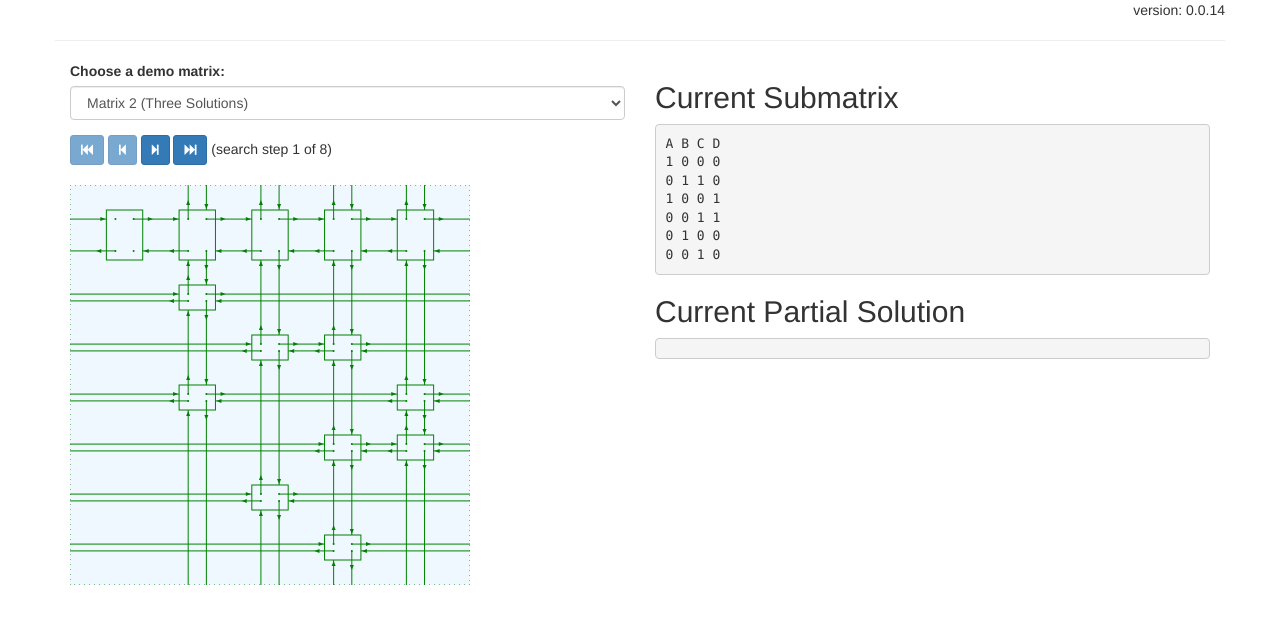
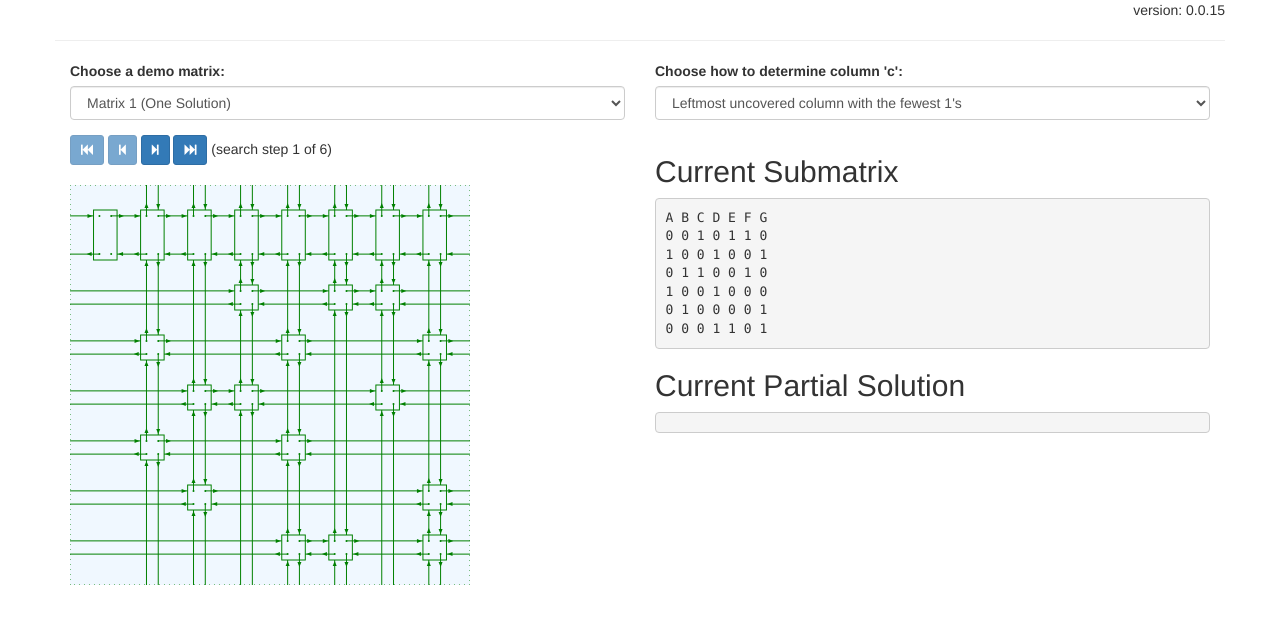
Before and after one commit to taylorjg/dlxlib-self-visualisation, a website built with webpack: page client/index.html in a window 1280 px wide. Built offline with nearby package versions, Linux system fonts and the light colour scheme.

Commit message:
Added column chooser

```diff
--- a/client/index.html
+++ b/client/index.html
@@ -17,33 +17,26 @@
             <hr />
         </div>
         <div class="row">
-            <!--<div class="col-md-6 col-sm-12">
+            <div class="col-md-6 col-sm-12">
                 <div class="form-group">
                     <label class="control-label" for="selMatrix">Choose a demo matrix:</label>
                     <select class="form-control" id="selMatrix">
-                            <option value="0">Matrix 1 (One Solution)</option>
-                            <option value="1" selected>Matrix 2 (Three Solutions)</option>
+                            <option value="0" selected>Matrix 1 (One Solution)</option>
+                            <option value="1">Matrix 2 (Three Solutions)</option>
                         </select>
                 </div>
-            </div>-->
-            <!--<div class="col-md-6 col-sm-12">
+            </div>
+            <div class="col-md-6 col-sm-12">
                 <div class="form-group">
-                    <label class="control-label" for="selColumn">Choose how to determine column 'c':</label>
-                    <select class="form-control" id="selColumn">
+                    <label class="control-label" for="selColumnChooser">Choose how to determine column 'c':</label>
+                    <select class="form-control" id="selColumnChooser">
                             <option value="0" selected>Leftmost uncovered column with the fewest 1's</option>
                             <option value="1">Leftmost uncovered column</option>
                             <option value="2">Rightmost uncovered column</option>
                         </select>
                 </div>
-            </div>-->
+            </div>
             <div class="col-md-6 col-sm-12">
-                <div class="form-group">
-                    <label class="control-label" for="selMatrix">Choose a demo matrix:</label>
-                    <select class="form-control" id="selMatrix">
-                            <option value="0">Matrix 1 (One Solution)</option>
-                            <option value="1" selected>Matrix 2 (Three Solutions)</option>
-                        </select>
-                </div>
                 <div>
                     <button id="btnFirstStep" class="btn btn-sm btn-primary"><i class="fa fa-fast-backward" aria-hidden="true"></i></button>
                     <button id="btnStepBackwards" class="btn btn-sm btn-primary"><i class="fa fa-step-backward" aria-hidden="true"></i></button>
--- a/client/index.js
+++ b/client/index.js
@@ -213,6 +213,7 @@ const svg = document.getElementById('svg');
 const preSubMatrix = document.getElementById('preSubMatrix');
 const prePartialSolution = document.getElementById('prePartialSolution');
 const selMatrix = document.getElementById('selMatrix');
+const selColumnChooser = document.getElementById('selColumnChooser');
 const btnFirstStep = document.getElementById('btnFirstStep');
 const btnStepBackwards = document.getElementById('btnStepBackwards');
 const btnStepForwards = document.getElementById('btnStepForwards');
@@ -341,21 +342,30 @@ const onSearchStep = matrix => (rowIndices, root) => {
     searchSteps.push({ root, drawingArea, subMatrixText, partialSolutionText, linksMap });
 };
 
-const selectMatrix = matrix => {
+const solveMatrix = () => {
+
+    const matrixIndex = Number(selMatrix.value);
+    const columnChooser = Number(selColumnChooser.value);
+
+    const matrix = MATRICES[matrixIndex];
+
     searchSteps.splice(0);
     Array.from(svg.children).forEach(element => element.remove());
-    const solutions = solve(matrix, onSearchStep(matrix));
+
+    const options = {
+        onSearchStep: onSearchStep(matrix),
+        columnChooser
+    };
+
+    const solutions = solve(matrix, options);
+
     solutions.forEach((solution, index) =>
         console.log(`solution[${index}]: ${JSON.stringify(solution)}`));
+
     onStep(0);
 };
 
-const onChangeSelectedMatrix = () => {
-    const matrixIndex = Number(selMatrix.value);
-    const matrix = MATRICES[matrixIndex];
-    selectMatrix(matrix);
-};
+selMatrix.addEventListener('change', solveMatrix);
+selColumnChooser.addEventListener('change', solveMatrix);
 
-selMatrix.addEventListener('change', onChangeSelectedMatrix);
-
-onChangeSelectedMatrix();
+solveMatrix();
--- a/dlxlib/dlx.js
+++ b/dlxlib/dlx.js
@@ -36,14 +36,16 @@ import { ColumnObject } from './columnObject';
 /**
  * Solves the matrix and returns an array of solutions.
  * @param {Matrix} matrix The matrix to be solved.
- * @param {searchStepCallback} [onSearchStep] A callback to be invoked for each step of the algorithm.
- * @param {solutionFoundCallback} [onSolutionFound] A callback to be invoked for each solution found.
- * @param {number} [n] The number of solutions to be returned. By default, all solutions are returned.
+ * @param {Object} [options] An options object.
+ * @param {searchStepCallback} options.onSearchStep A callback invoked for each step of the algorithm.
+ * @param {solutionFoundCallback} options.onSolutionFound A callback invoked for each solution found.
+ * @param {Number} options.numSolutions The number of solutions to return.
+ * @param {Object} options.columnChooser How to choose column 'c'.
  * @returns {Solution[]} The solutions that were found.
  */
-export const solve = (matrix, onSearchStep, onSolutionFound, n) => {
-    const generator = solutionGenerator(matrix, onSearchStep, onSolutionFound);
-    const max = n || Number.MAX_VALUE;
+export const solve = (matrix, options) => {
+    const generator = solutionGenerator(matrix, options);
+    const max = options.n || Number.MAX_VALUE;
     const solutions = [];
     for (let i = 0; i < max; i++) {
         const iteratorResult = generator.next();
@@ -56,13 +58,16 @@ export const solve = (matrix, onSearchStep, onSolutionFound, n) => {
 /**
  * Creates an ES2015 Generator object that can be used to iterate over the solutions to the matrix.
  * @param {Matrix} matrix The matrix to be solved.
- * @param {searchStepCallback} [onSearchStep] A callback to be invoked for each step of the algorithm.
- * @param {solutionFoundCallback} [onSolutionFound] A callback to be invoked for each solution found.
+ * @param {Object} [options] An options object.
+ * @param {searchStepCallback} options.onSearchStep A callback invoked for each step of the algorithm.
+ * @param {solutionFoundCallback} options.onSolutionFound A callback invoked for each solution found.
+ * @param {Number} options.numSolutions The number of solutions to return.
+ * @param {Object} options.columnChooser How to choose column 'c'.
  * @returns {IterableIterator.<number>} An ES2015 Generator object that can be used to iterate over the solutions.
  */
-export const solutionGenerator = function* (matrix, onSearchStep, onSolutionFound) {
+export const solutionGenerator = function* (matrix, options) {
     const root = buildInternalStructure(matrix);
-    const searchState = new SearchState(root, onSearchStep, onSolutionFound);
+    const searchState = new SearchState(root, options || {});
     yield* search(searchState);
 };
 
@@ -105,7 +110,7 @@ function* search(searchState) {
         return;
     }
 
-    const c = chooseColumnWithFewestRows(searchState);
+    const c = chooseColumn(searchState);
     coverColumn(c);
     for (let r = c.down; r !== c; r = r.down) {
         searchState.pushRowIndex(r.rowIndex);
@@ -116,6 +121,14 @@ function* search(searchState) {
     }
     uncoverColumn(c);
 }
+
+const chooseColumn = searchState => {
+    switch (searchState.columnChooser) {
+        case 1: return searchState.root.right;
+        case 2: return searchState.root.left;
+        default: return chooseColumnWithFewestRows(searchState);
+    }
+};
 
 const chooseColumnWithFewestRows = searchState => {
     let chosenColumn = null;
@@ -139,10 +152,11 @@ const uncoverColumn = c => {
 
 class SearchState {
 
-    constructor(root, onSearchStep, onSolutionFound) {
+    constructor(root, options) {
         this.root = root;
-        this.onSearchStep = onSearchStep;
-        this.onSolutionFound = onSolutionFound;
+        this.onSearchStep = options.onSearchStep;
+        this.onSolutionFound = options.onSolutionFound;
+        this.columnChooser = options.columnChooser || 0;
         this.currentSolution = [];
     }
 
--- a/package.json
+++ b/package.json
@@ -1,6 +1,6 @@
 {
   "name": "dlxlib-self-visualisation",
-  "version": "0.0.14",
+  "version": "0.0.15",
   "description": "Visualisation of the manipulation of the internal links of dlxlib as the algorithm progresses",
   "scripts": {
     "start": "node server/app.js",
```
